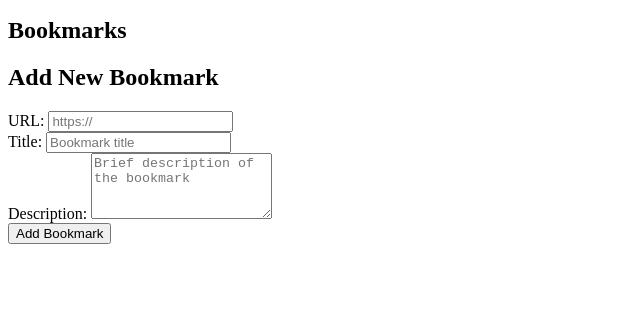
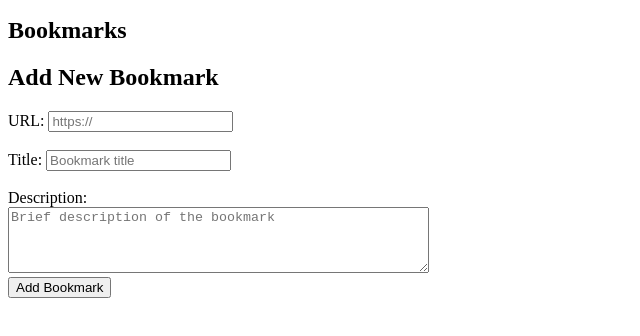
Before and after one commit to AnuarKadir/Project-shared-bookmarks, a website: page index.html in a window 1280 px wide. Shown: the part 102-438 px from the top of the page, without its empty margins (0-640 px from the left). Drawn offline with Linux system fonts and the light colour scheme.

Commit message:
added br for accessibility in Lighthouse

```diff
--- a/index.html
+++ b/index.html
@@ -32,6 +32,7 @@
               aria-required="true"
               placeholder="https://" />
           </div>
+          <br />
           <div>
             <label for="bookmark-title">Title:</label>
             <input
@@ -42,14 +43,17 @@
               aria-required="true"
               placeholder="Bookmark title" />
           </div>
+          <br />
           <div>
             <label for="bookmark-description">Description:</label>
+            <br />
             <textarea
               id="bookmark-description"
               name="description"
               required
               aria-required="true"
               rows="4"
+              cols="50"
               placeholder="Brief description of the bookmark"></textarea>
           </div>
           <button type="submit">Add Bookmark</button>
```
